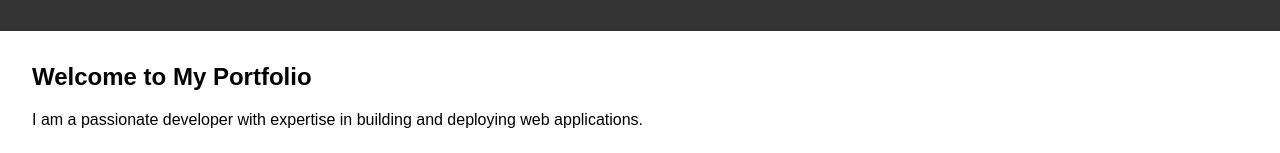
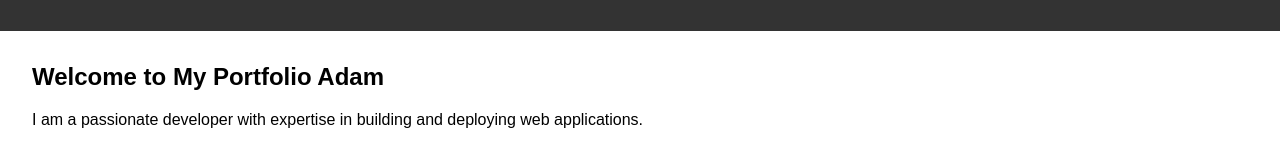
Before and after one commit to ibrahimhersi3/Devops_DockerJenskins, a React (Create React App) app in the folder ci-cd-website/: page / in a window 1280 px wide. Shown: the part 131-284 px from the top of the page. Built offline with nearby package versions, Linux system fonts and the light colour scheme.

Commit message:
adam changes

```diff
--- a/ci-cd-website/src/components/Home.js
+++ b/ci-cd-website/src/components/Home.js
@@ -4,7 +4,7 @@
 const Home = () => {
   return (
     <section id="home">
-      <h2>Welcome to My Portfolio</h2>
+      <h2>Welcome to My Portfolio Adam</h2>
       <p>
         I am a passionate developer with expertise in building and deploying web applications.
       </p>
```
